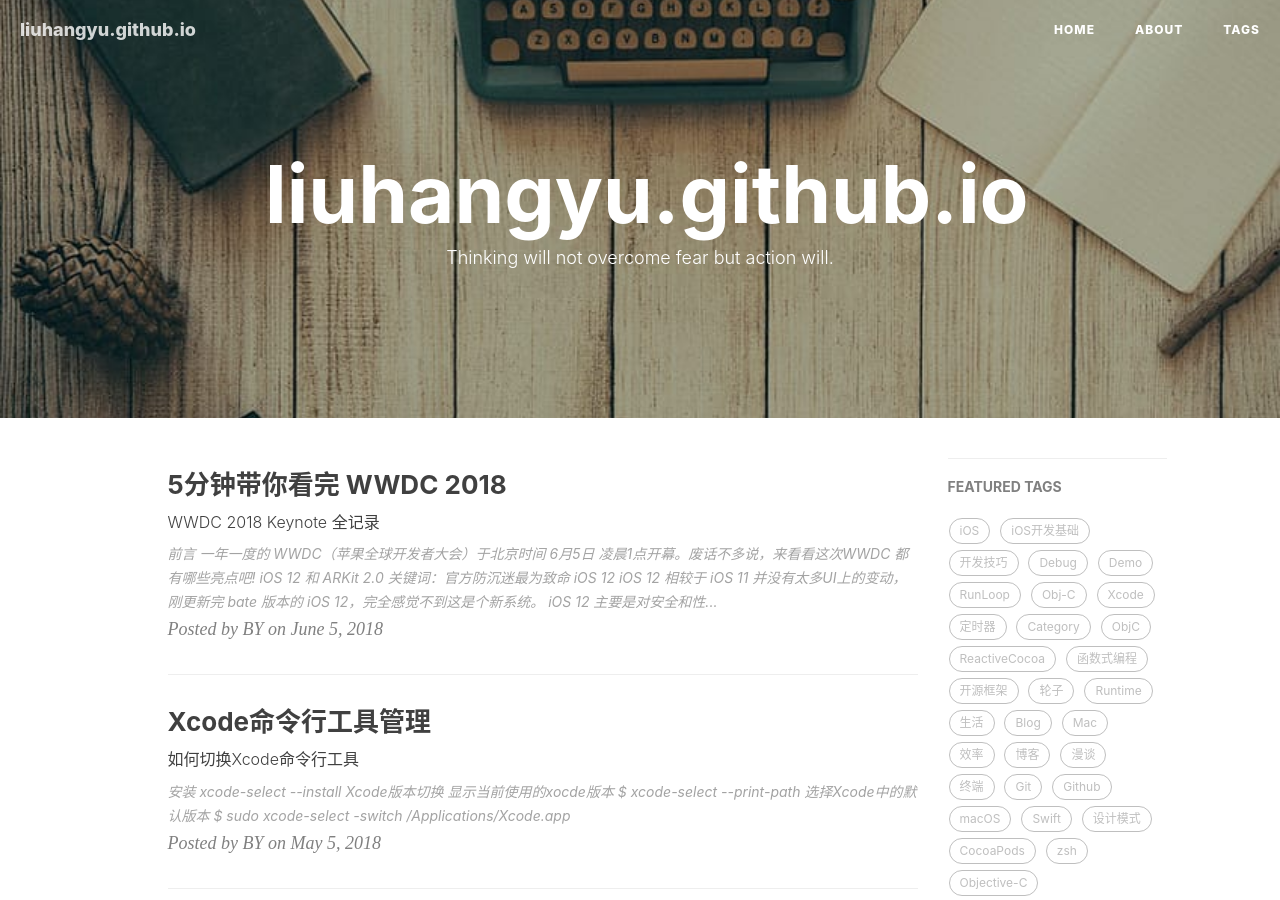
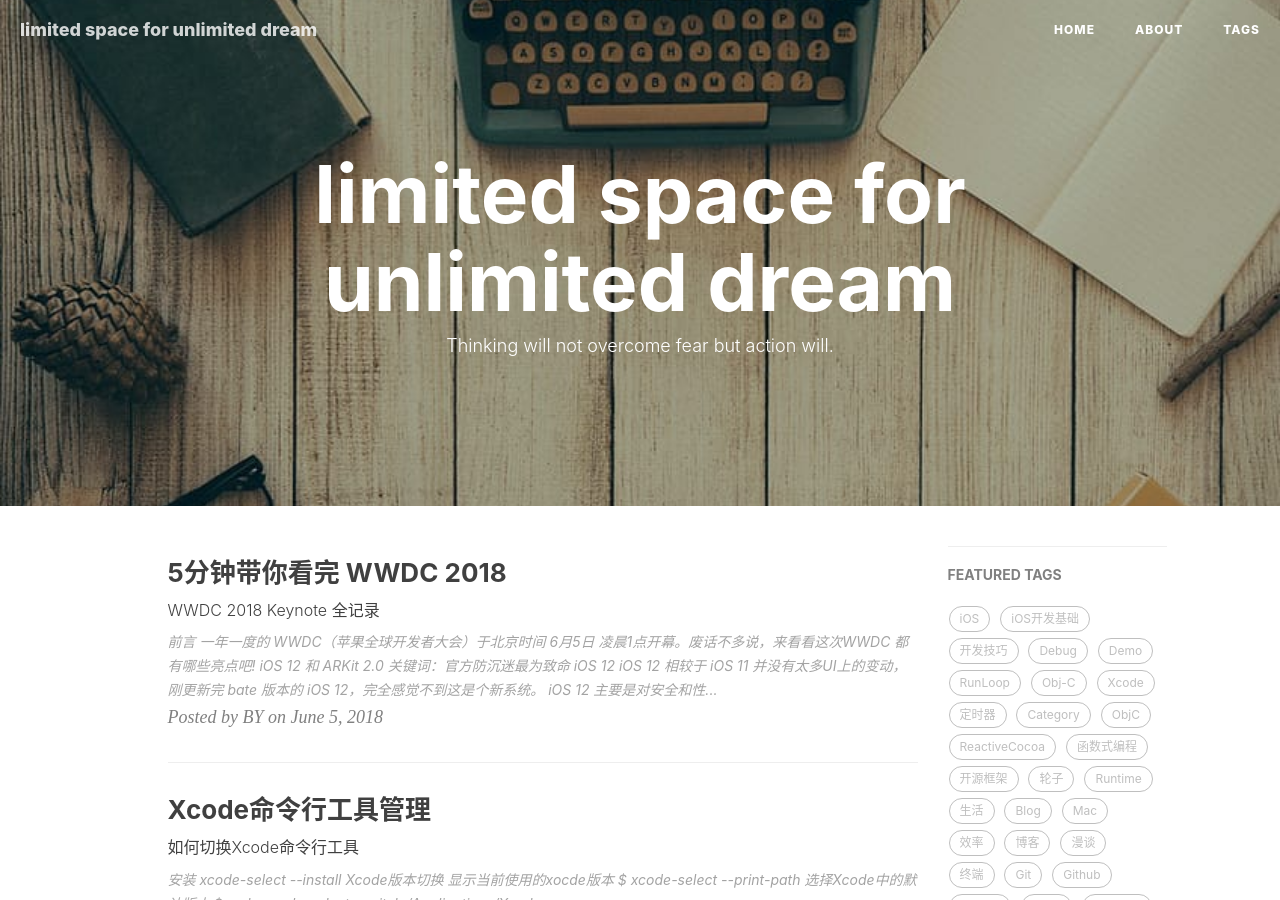
Before and after one commit to liuhangyu/liuhangyu.github.io, a Jekyll site: the page built from index.html, in a window 1280 px wide and 900 px high. Built offline with Jekyll 4.4.1, drawn with Linux system fonts in a browser that asks for light colours; nearby versions of some CDN libraries; the list of posts is cut into pages by our own code; comment, search, counter and statistics services are not loaded; some of the changed text lies outside the part shown.

Commit message:
Update _config.yml

```diff
--- a/_config.yml
+++ b/_config.yml
@@ -1,5 +1,5 @@
 # Site settings
-title:
+title: limited space for unlimited dream
 SEOTitle: 甲壳虫的博客 | limited space for unlimited dream
 header-img: img/post-bg-desk.jpg
 email: liuhangyu86@gmail.com
```
